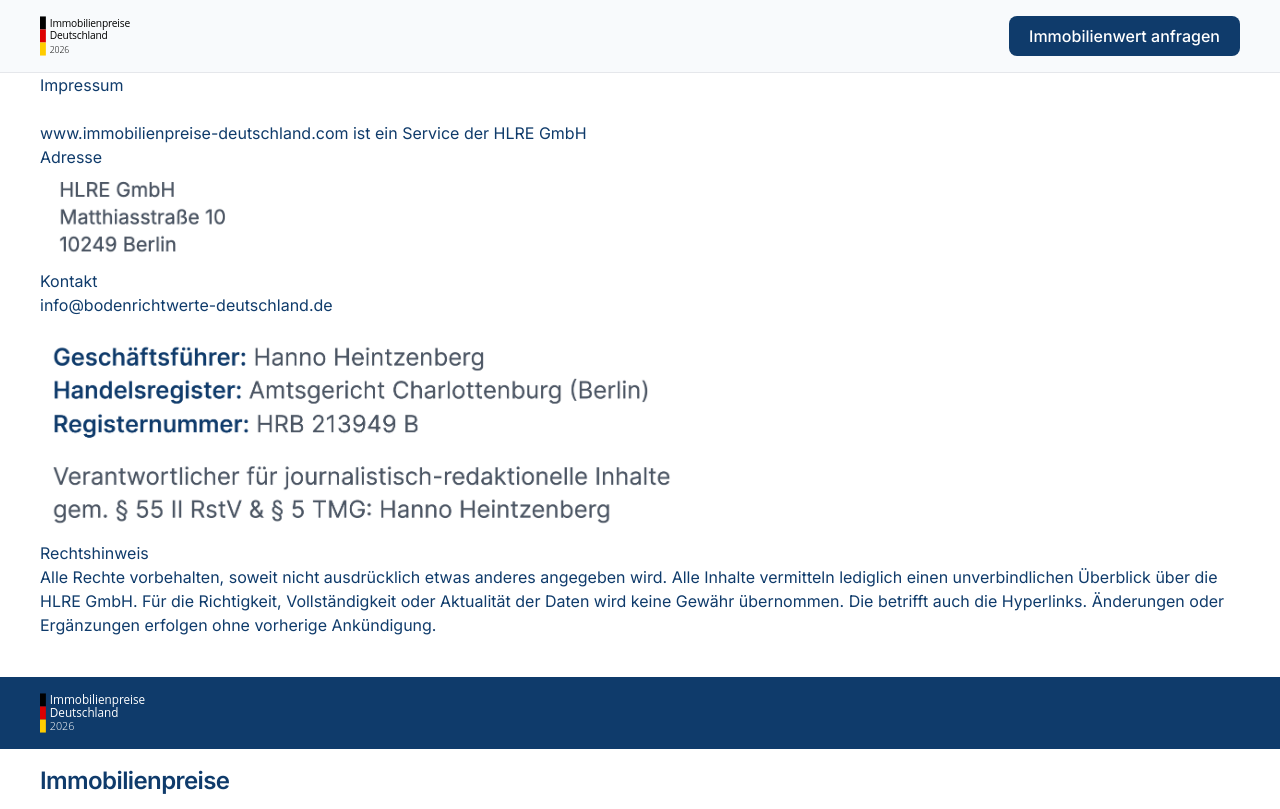
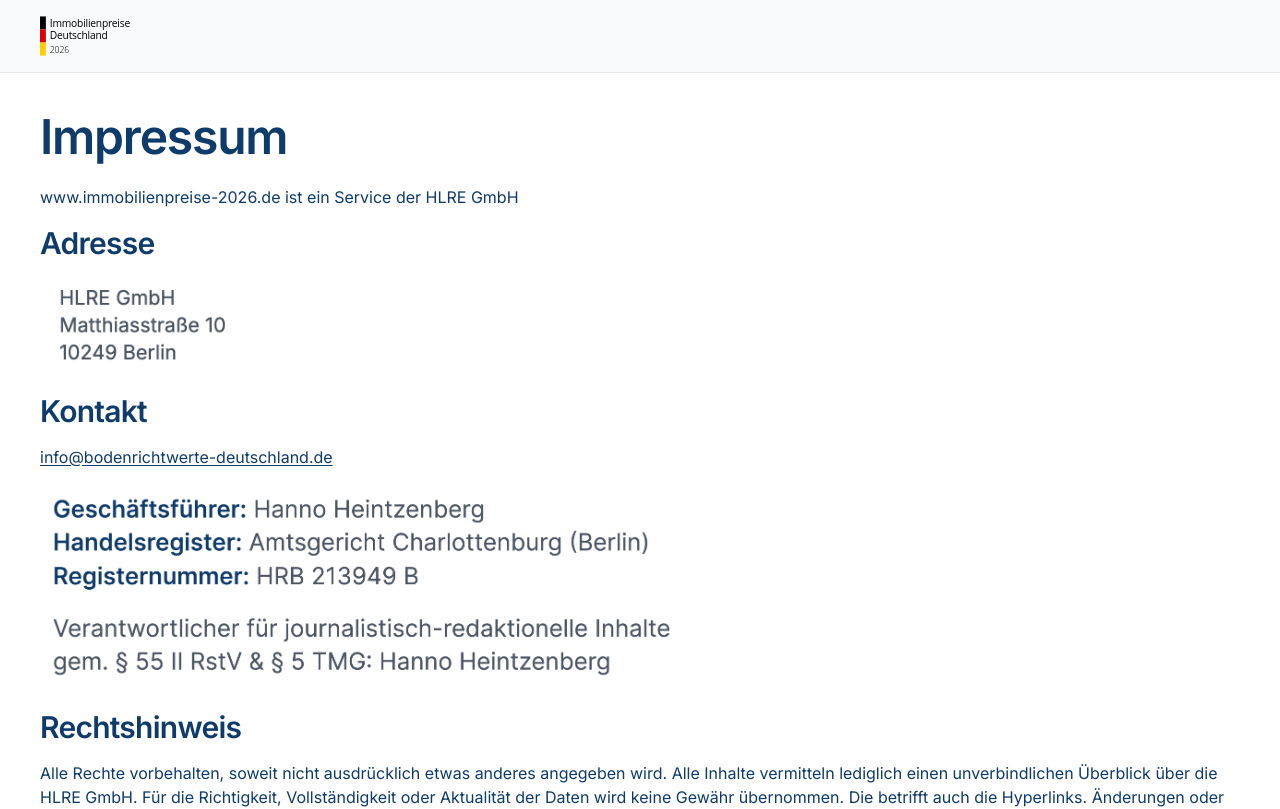
Before and after one commit to tancred0/grundstueckspreise, a Next.js app: page /impressum in a window 1280 px wide. Shown: the top 809 px of the page. Built offline with nearby package versions, Linux system fonts and the light colour scheme.

Commit message:
FIXED legal links

```diff
--- a/src/app/(legal)/agb/page.tsx
+++ b/src/app/(legal)/agb/page.tsx
@@ -6,7 +6,7 @@
 
 const fetchData = cache(() => {
   const sanity = new Sanity();
-	const data = sanity.getBlogPost("agb-immopreise-206");
+  const data = sanity.getBlogPost("agb-immopreise-2026");
   return data;
 });
 
@@ -16,10 +16,7 @@
   return (
     <>
       <meta content="noindex" name="robots" />
-			<main className="main-container">
       <LegalBlogSection data={data} />
-			</main>
-			<Footer />
     </>
   );
 }
--- a/src/app/(legal)/datenschutz/page.tsx
+++ b/src/app/(legal)/datenschutz/page.tsx
@@ -16,10 +16,7 @@
   return (
     <>
       <meta content="noindex" name="robots" />
-			<main className="main-container">
       <LegalBlogSection data={data} />
-			</main>
-			<Footer />
     </>
   );
 }
--- a/src/app/(legal)/impressum/page.tsx
+++ b/src/app/(legal)/impressum/page.tsx
@@ -3,24 +3,28 @@
 import Footer from "@/components/layout/Footer";
 import impressumImg1 from "@/images/impressum/impressum1.png";
 import impressumImg2 from "@/images/impressum/impressum2.png";
+import { Typography } from "@/components/ui/typography";
 
 export default async function Page() {
   return (
     <>
       <meta content="noindex" name="robots"></meta>
-			<main className="main-container">
-				<h1>Impressum</h1>
+      <main className="main-container mt-6 md:mt-10 mx-auto">
+
+        <Typography variant="h1">
+          Impressum
+        </Typography>
         <p className="mt-6">
-					www.immobilienpreise-deutschland.com ist ein Service der HLRE GmbH
+          www.immobilienpreise-2026.de ist ein Service der HLRE GmbH
         </p>
-				<h2>Adresse</h2>
+        <Typography variant="h2">Adresse</Typography>
         <Image alt="Impressum" height={100} src={impressumImg1} />
         {/* <p className="mb-0">HH ADVISORY UG</p>
                     <p className="mb-0">Sredzkistr. 41</p>
                     <p className="mb-0">10435 Berlin</p> */}
-				<h2>Kontakt</h2>
+        <Typography variant="h2">Kontakt</Typography>
         <Link
-					className="mb-4"
+          className="mb-4 underline-offset-2 underline"
           href="mailto:info@bodenrichtwerte-deutschland.de"
         >
           info@bodenrichtwerte-deutschland.de
@@ -37,7 +41,7 @@
           height={200}
           src={impressumImg2}
         />
-				<h2>Rechtshinweis</h2>
+        <Typography variant="h2">Rechtshinweis</Typography>
         <p>
           Alle Rechte vorbehalten, soweit nicht ausdrücklich etwas anderes
           angegeben wird. Alle Inhalte vermitteln lediglich einen
@@ -47,7 +51,6 @@
           Ergänzungen erfolgen ohne vorherige Ankündigung.
         </p>
       </main>
-			<Footer />
     </>
   );
 }
--- /dev/null
+++ b/src/app/(legal)/layout.tsx
@@ -0,0 +1,15 @@
+import Footer from "@/components/layout/Footer";
+import { MainContainer } from "@/components/layout/main-container";
+
+export default function LegalLayout({
+  children,
+}: {
+  children: React.ReactNode;
+}) {
+  return (
+    <>
+      {children}
+      <Footer />
+    </>
+  );
+}
--- a/src/components/content/0_Blog/legal-blog-section.tsx
+++ b/src/components/content/0_Blog/legal-blog-section.tsx
@@ -1,15 +1,15 @@
 /* eslint-disable @typescript-eslint/no-explicit-any */
 import { PortableTextRenderer } from "@/server/cms/components";
 
-interface LegalBlogSectionProps {
-	data: any;
+
+
+export default function LegalBlogSection({ data }: any) {
+  return (
+    <main className="main-container mt-6 md:mt-10 mx-auto">
+        <section className="prose prose-slate max-w-none">
+          {data.blogContent && <PortableTextRenderer input={data.blogContent} />}
+        </section>
+    </main>
+
+  );
 }
-
-export default function LegalBlogSection({ data }: LegalBlogSectionProps) {
-	return (
-		<section className="prose prose-slate max-w-none">
-			{data.title && <h1>{data.title}</h1>}
-			{data.body && <PortableTextRenderer input={data.body} />}
-		</section>
-	);
-}
--- a/src/components/navigation/main-nav.tsx
+++ b/src/components/navigation/main-nav.tsx
@@ -17,7 +17,7 @@
   // get current pathname in cleint mode
   const pathname = usePathname();
   const path = pathname.split("/")[1] ?? "";
-  const showFunnel = navConfig.showCta[path] ?? "bewertung";
+  const showFunnel = path in navConfig.showCta ? navConfig.showCta[path] : "bewertung";
   const hideBottomNav = navConfig.hideBottomNav.includes(path);
 
 
--- a/src/config/nav.tsx
+++ b/src/config/nav.tsx
@@ -47,6 +47,7 @@
   showCta: {
     // Exclusion list - paths where the CTA button should NOT show
     "bewertung": null,
+    "agb": null,
     "impressum": null,
     "datenschutz": null,
   }
--- a/src/server/cms/components.tsx
+++ b/src/server/cms/components.tsx
@@ -29,6 +29,11 @@
 const P = ({ children }: ChildrenProps) => {
 	return <Typography variant="p">{children}</Typography>;
 };
+
+const H1 = ({ children }: ChildrenProps) => {
+	return <Typography variant="h1">{children}</Typography>;
+};
+
 
 const H2 = ({ children }: ChildrenProps) => {
 	return <Typography variant="h2">{children}</Typography>;
@@ -460,6 +465,7 @@
 	{
 		block: {
 			normal: P,
+      h1: H1,
 			h2: H2,
 			h3: H3,
 			h4: H4,
```
Lines whose indentation alone changed are shown as unchanged.
